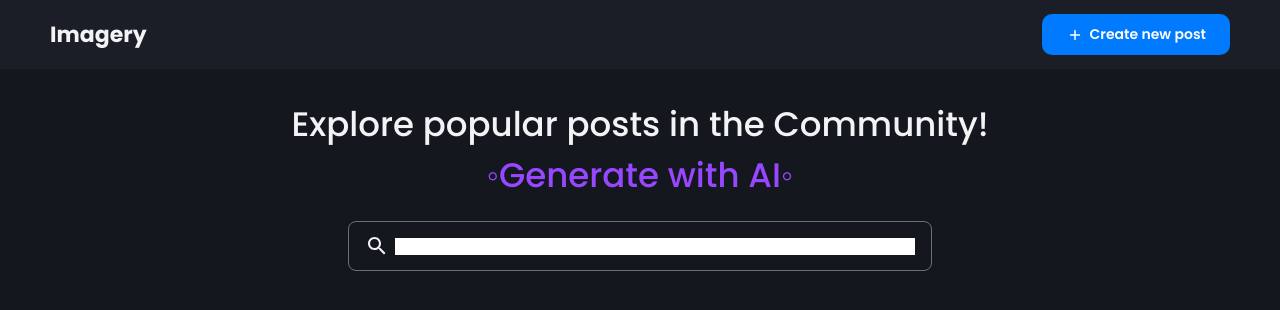
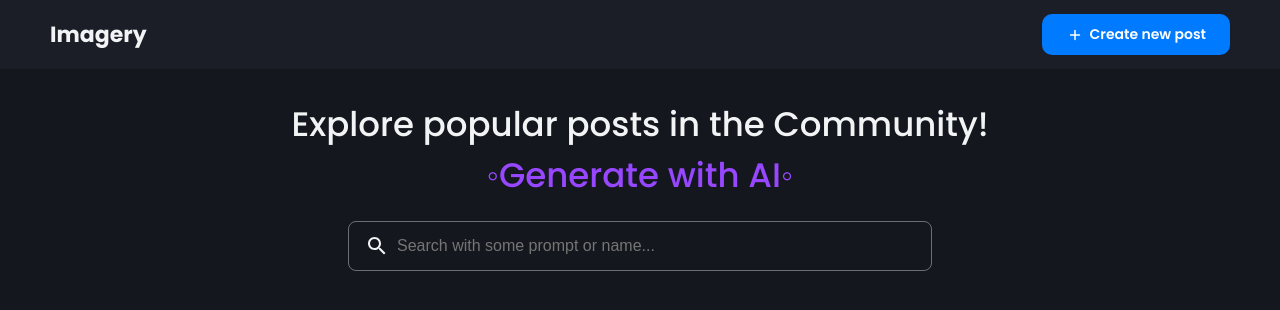
Before and after one commit to AlishaKausheen/Imagery, a React (Create React App) app in the folder client/: page / in a window 1280 px wide. Shown: the top 310 px of the page. Built offline with nearby package versions, Linux system fonts and the light colour scheme.

Commit message:
searchbar

```diff
--- a/client/src/components/SearchBar.jsx
+++ b/client/src/components/SearchBar.jsx
@@ -19,11 +19,15 @@ const SearchBar = () => {
   return (
       <SearchBarContainer>
           <SearchOutlined/>
-          <input style={{
+          <input
+          placeholder='Search with some prompt or name...'
+              style={{
               border: 'none',
               outline: 'none',
               width: '100%',
-              color: 'inherit'
+              color: 'inherit',
+              background: 'transparent',
+              fontSize: '16px',
       }}/>
     </SearchBarContainer>
   )
--- a/client/src/pages/Home.jsx
+++ b/client/src/pages/Home.jsx
@@ -36,6 +36,9 @@ font-size: 34px;
 font-weight: 500;
 color: ${({ theme }) => theme.secondary};
 
+@media (max-width: 600px){
+  font-size: 20px;
+}
 `;
 
 const Home = () => {
```
